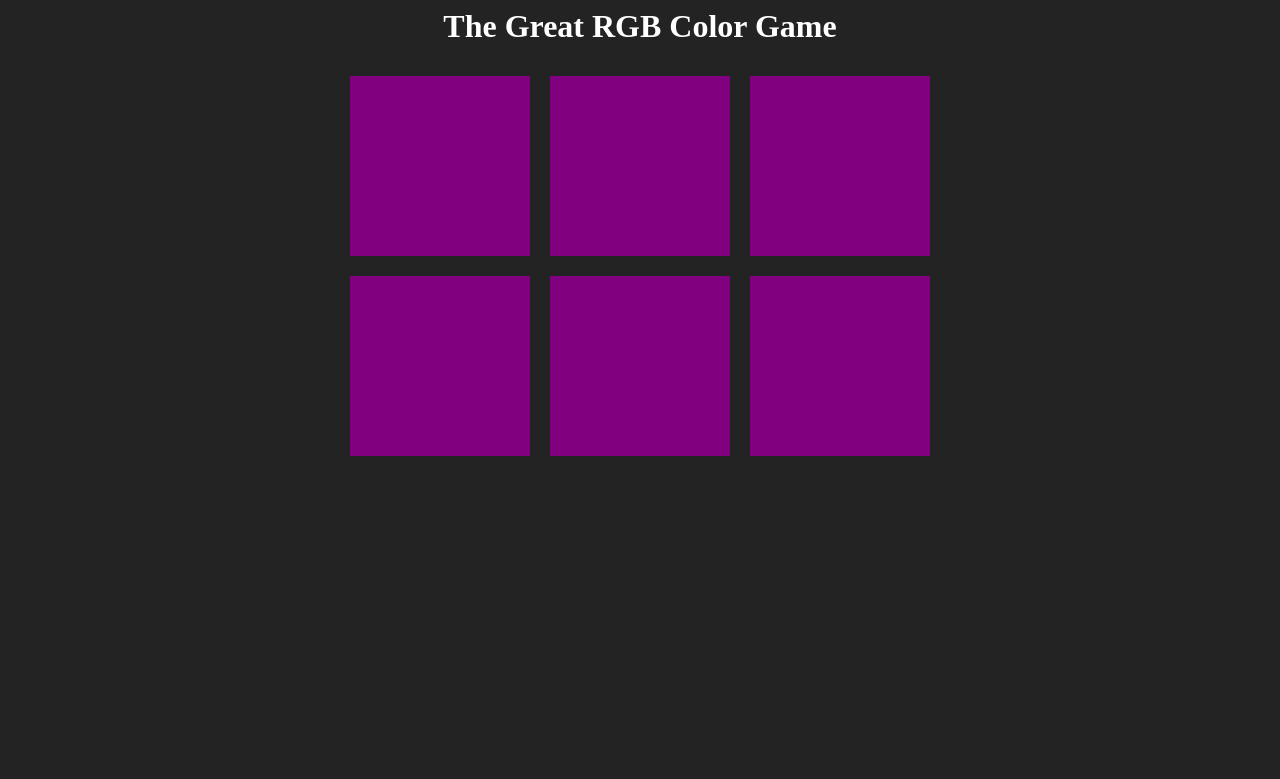
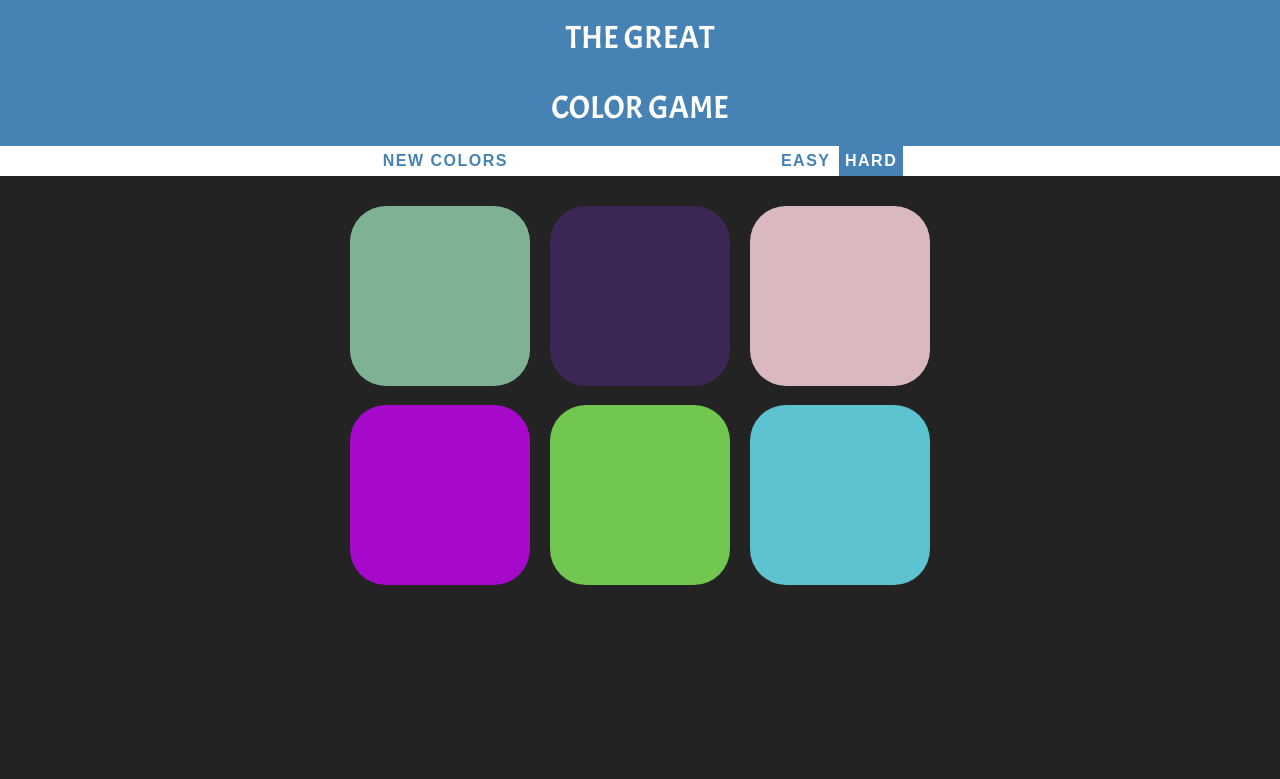
Before and after one commit to ATarasovs/WebDev-Bootcamp, a PHP site: page / in a window 1280 px wide. Shown: the top 779 px of the page. Run offline with PHP 8.4, Linux system fonts and the light colour scheme.

Commit message:
colorguess almost done

```diff
--- a/colorguess/index.html
+++ b/colorguess/index.html
@@ -2,25 +2,18 @@
   <head>
     <title>Color Guess Game</title>
     <link rel="stylesheet" type="text/css" href="styles.css" />
+    <link href="https://fonts.googleapis.com/css?family=Acme" rel="stylesheet">
   </head>
   <body>
-    <!-- <div class="container-fluid">
-      <div class="text-center">
-        <div class="row" id="header">
-          <h3>THE GREAT</h3>
-          <h1>RGB(175, 203, 2)</h1>
-          <h3>GUESSING GAME</h3>
+
+        <h1>The Great <br /><span id ="colorDisplay"></span><br /> Color Game
+        <span id ="colorDisplay"></span></h1>
+        <div id="stripe">
+           <button id="reset">New Colors</button>
+           <span id="message"></span>
+           <button id="easy">Easy</button>
+           <button id="hard" class="selected">Hard</button>
         </div>
-        <div class="row">
-          <div class=col-lg-6>
-            <nav>NEW COLORS</nav>
-          </div>
-          <div class=col-lg-6>
-            <div><span>EASY</span><span id="hard">HARD</span></div>
-          </div>
-        </div> -->
-
-        <h1>The Great RGB Color Game</h1>
         <div id="container">
           <div class="square"></div>
           <div class="square"></div>
--- a/colorguess/script.js
+++ b/colorguess/script.js
@@ -1,13 +1,79 @@
-var colors [
-            "rgb(255, 0, 0)",
-            "rgb(255, 255, 0)",
-            "rgb(255, 0, 255)",
-            "rgb(0, 0, 0)",
-            "rgb(120, 0, 0)",
-            "rgb(255, 10, 0)"
-          ];
-var squares = documen.querySelectorAll(".square");
+var squares = document.querySelectorAll(".square");
+var length = 6;
+var random = [];
+var colors = [];
+var pickedColor = Math.floor(Math.random()*length);
+var message = document.querySelector("#message");
+var h1 = document.querySelector("h1");
+var reset = document.querySelector("#reset");
+var easy = document.querySelector("#easy");
+var hard = document.querySelector("#hard");
 
-for (var i = 0; i < squares.length; i++) {
-  squares[i].style.backgroundColor = colors[i];
+easy.addEventListener("click", function() {
+   easy.classList.add("selected");
+   hard.classList.remove("selected");
+   length = 3;
+   squares[3].classList.add("hide");
+   squares[4].classList.add("hide");
+   squares[5].classList.add("hide");
+   resetGame();
+});
+
+hard.addEventListener("click", function() {
+   hard.classList.add("selected");
+   easy.classList.remove("selected");
+   length = 6;
+   squares[3].classList.remove("hide");
+   squares[4].classList.remove("hide");
+   squares[5].classList.remove("hide");
+   resetGame();
+});
+
+reset.addEventListener("click", function() {
+   resetGame();
+});
+
+window.onload = function() {
+   randomSquares();
 }
+
+function randomSquares() {
+   for (var i=0; i<length; i++) {
+      for(var u=0; u<3; u++) {
+         random[u] = Math.floor(Math.random()*256);
+      }
+      colors.push ("rgb(" + random[0] + ", " + random[1] + ", " + random[2] + ")");
+      squares[i].style["background-color"] = colors[i];
+
+      squares[i].addEventListener("click", function() {
+         var clickedColor = this.style["background-color"];
+         if(clickedColor==colors[pickedColor])
+         {
+            message.textContent = "Right!";
+            changeColors(clickedColor);
+            reset.textContent = "Play Again?";
+
+         }
+         else {
+            this.style["background-color"] = "#232323";
+            message.textContent = "Wrong!";
+         }
+      });
+   }
+   colorDisplay.textContent = colors[pickedColor];
+}
+
+function changeColors(color) {
+   h1.style["background-color"] = color;
+   for (var i=0; i<length;i++) {
+      squares[i].style["background-color"] = color;
+   }
+}
+
+function resetGame() {
+   random = [];
+   colors = [];
+   pickedColor = Math.floor(Math.random()*length);
+   randomSquares();
+   h1.style["background-color"] = "steelblue";
+}
--- a/colorguess/styles.css
+++ b/colorguess/styles.css
@@ -1,10 +1,19 @@
 body {
   background-color:#232323;
+  margin :0;
+   font-family: 'Acme', sans-serif;
 }
 
 h1 {
   color:white;
   text-align: center;
+  background-color: steelblue;
+  margin: 0;
+  font-weight: normal;
+  text-transform: uppercase;
+  line-height: 1.1;
+  padding-top: 20px;
+  padding-bottom: 20px;
 }
 
 .square {
@@ -13,9 +22,60 @@ h1 {
   padding-bottom: 30%;
   float: left;
   margin: 1.66%;
+  border-radius: 20%;
+  transition: background 0.5s;
+  -webkit-transition: background 0.5s;
+  -moz-transition: background 0.5s;
 }
 
 #container {
   max-width: 600px;
   margin: 0 auto;
 }
+
+#stripe {
+   background-color: white;
+   height: 30px;
+   text-align: center;
+}
+
+.selected {
+   color: white;
+   background-color: steelblue;
+}
+
+.hide {
+   display:none;
+}
+
+#colorDisplay {
+   font-size: 200%;
+}
+
+button {
+   border: none;
+   background: none;
+   text-transform: uppercase;
+   height: 100%;
+   font-weight: 700;
+   color: steelblue;
+   letter-spacing: 1.5px;
+   font-size: inherit;
+   transition: all 0.5s;
+   -webkit-transition: all 0.5s;
+   -moz-transition: all 0.5s;
+}
+
+#message {
+   display: inline-block;
+   width: 20%;
+}
+
+button:hover {
+   color: white;
+   background-color: steelblue;
+}
+
+#container {
+   margin-top: 20px;
+}
```
